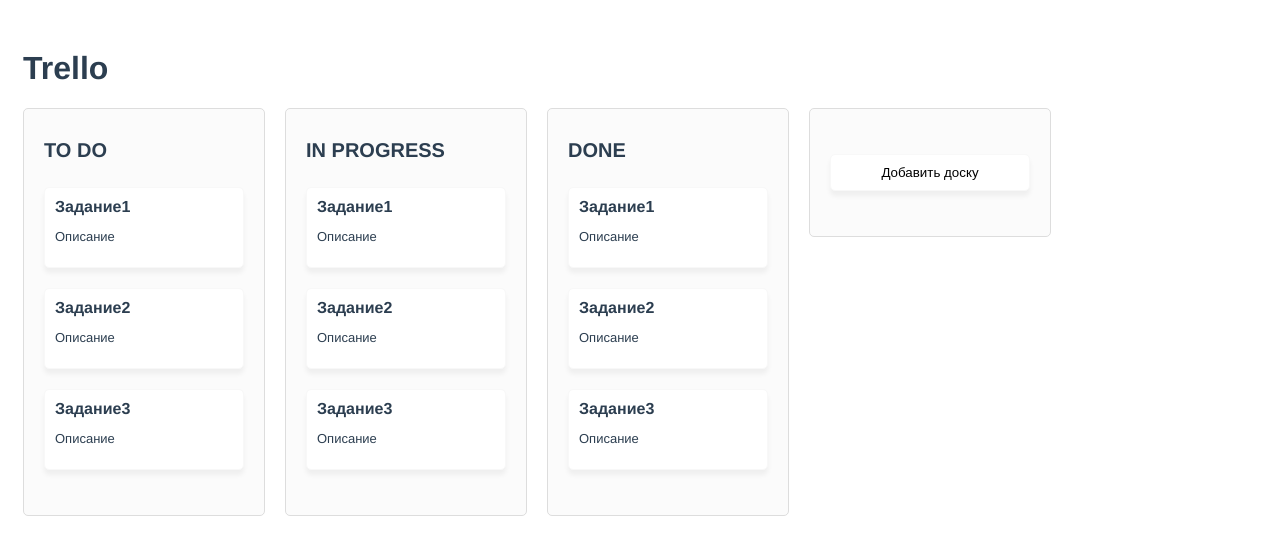
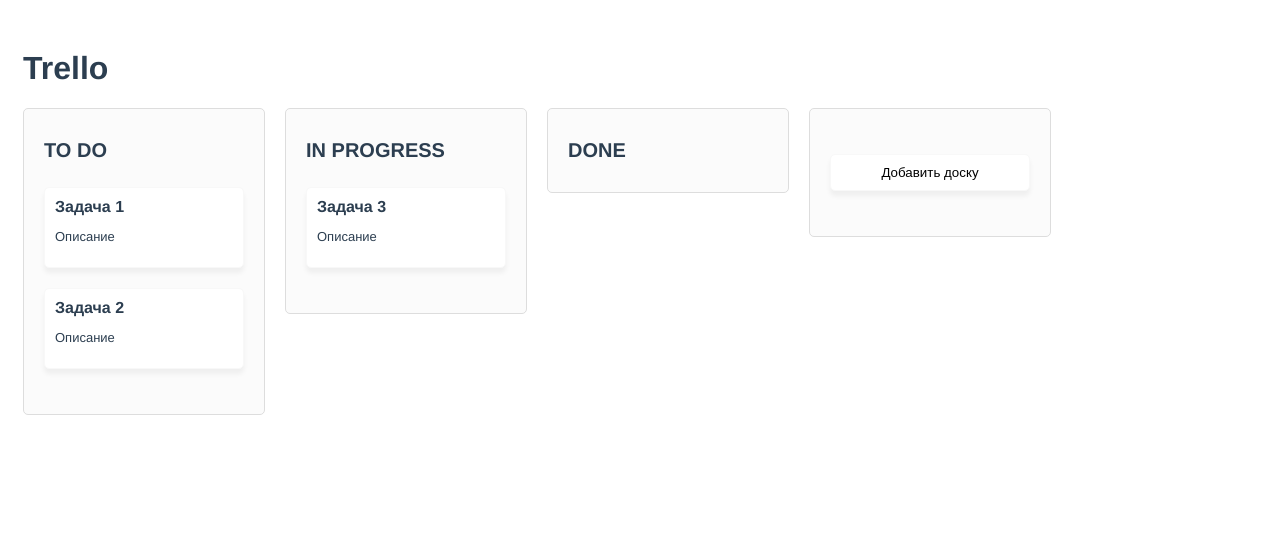
Before and after one commit to aGants/trello, a Vue app: page / in a window 1280 px wide. Shown: the top 554 px of the page. Built offline with nearby package versions, Linux system fonts and the light colour scheme.

Commit message:
add store

```diff
--- a/src/App.vue
+++ b/src/App.vue
@@ -2,8 +2,8 @@
   <h1>Trello</h1>
   <div class="list">
     <Board
-      v-for="board in boardList" :key="board.name"
-      class="board" :name="board.name" :tasks="tasksList"
+      v-for="board in board.list" :key="board.name"
+      class="board" :board="board"
     />
     <div class="board">
       <input type="button" class="board-list-task"
@@ -18,6 +18,7 @@
 </template>
 
 <script>
+import { mapState } from 'vuex'
 import Board from './components/Board.vue'
 import Modal from './components/Modal.vue'
 
@@ -31,25 +32,16 @@
     return {
       modal: false,
       addingTask: false,
-      newName: '',
-      boardList: [
-        { name: 'to do' },
-        { name: 'in progress' },
-        { name: 'done' }
-      ],
-      tasksList: [
-        {id: '1', name: 'Задание1', desc: 'Описание'},
-        {id: '2', name: 'Задание2', desc: 'Описание'},
-        {id: '3', name: 'Задание3', desc: 'Описание'}
-      ]
+      newName: ''
     }
   },
+  computed: mapState(['board']),
   methods: {
     closePopupModal () {
       this.modal = false;
     },
     addBoard (name) {
-      this.boardList.push({name: name})
+      this.boardList.push({name: name, tasks: []})
       this.modal = false;
     }
   }
--- a/src/components/Board.vue
+++ b/src/components/Board.vue
@@ -1,10 +1,9 @@
 <template>
   <div>
-    <p class="board__title">{{ name }}</p>
+    <p class="board__title">{{ board.name }}</p>
       <TasksList
         class="board-list"
-        :boardId="boardId"
-        :tasks="tasks"
+        :tasks="board.tasks"
       />
   </div>
 </template>
@@ -18,9 +17,7 @@
     TasksList
   },
   props: {
-    boardId: String,
-    name: String,
-    tasks: Array
+    board: {},
   },
   data() {
     return {
--- /dev/null
+++ b/src/store/default-board.js
@@ -0,0 +1,21 @@
+export default {
+  list: [
+    {
+      name: 'to do',
+      tasks: [
+        { name: 'Задача 1', desc: 'Описание' },
+        { name: 'Задача 2', desc: 'Описание' }
+      ]
+    },
+    {
+      name: 'in progress',
+      tasks: [
+        { name: 'Задача 3', desc: 'Описание' }
+      ]
+    },
+    {
+      name: 'done',
+      tasks: []
+    }
+  ]
+}
--- a/src/store/index.js
+++ b/src/store/index.js
@@ -1,7 +1,13 @@
 import { createStore } from 'vuex'
+import defaultBoard from './default-board'
+import { saveState } from './utils'
+
+const board = JSON.parse(localStorage.getItem('board')) || defaultBoard
 
 export default createStore({
+  plugins: [ saveState ],
   state: {
+    board
   },
   mutations: {
   },
--- /dev/null
+++ b/src/store/utils.js
@@ -0,0 +1,7 @@
+export function saveState(store) {
+  store.subscribe(
+    (mutation, state) => {
+      localStorage.setItem('board', JSON.stringify(state.board))
+    }
+  )
+}
```
